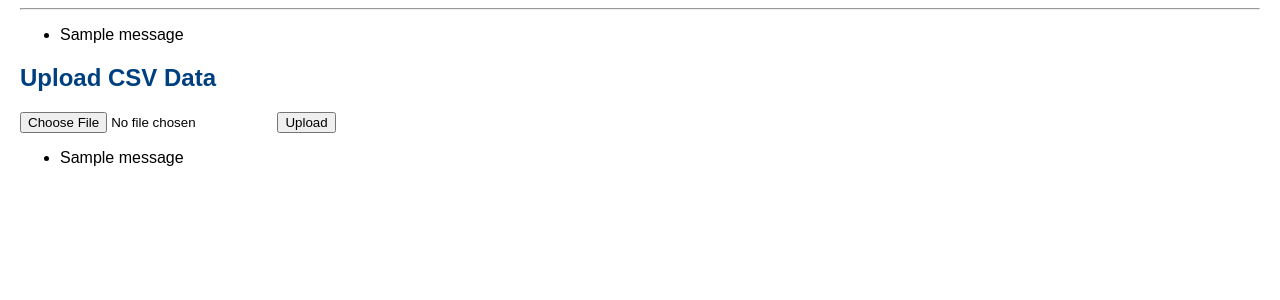
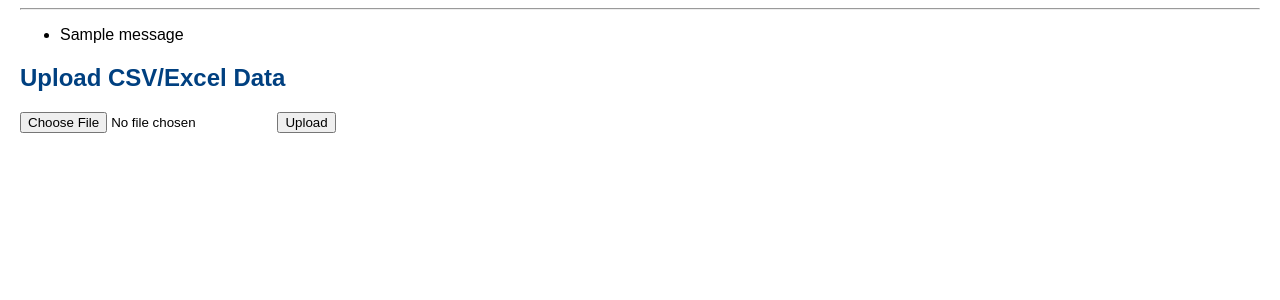
Before and after one commit to anilram4-cyber/iti-gondia-portal, a Flask app: page /upload in a window 1280 px wide. Shown: the part 38-338 px from the top of the page. Run offline with Flask 3, Linux system fonts and the light colour scheme; the visitor is signed in with stand-in values (Sample User, id 1); tables that the repository leaves empty hold one stand-in row (values such as "Sample post"); one stand-in notice (Sample message) is shown.

Commit message:
Update upload.html

```diff
--- a/templates/upload.html
+++ b/templates/upload.html
@@ -1,17 +1,8 @@
 {% extends "layout.html" %}
 {% block content %}
-<h2>Upload CSV Data</h2>
+<h2>Upload CSV/Excel Data</h2>
 <form method="post" enctype="multipart/form-data">
-  <input type="file" name="file" required>
+  <input type="file" name="file">
   <button type="submit">Upload</button>
 </form>
-{% with messages = get_flashed_messages() %}
-  {% if messages %}
-    <ul>
-      {% for message in messages %}
-        <li>{{ message }}</li>
-      {% endfor %}
-    </ul>
-  {% endif %}
-{% endwith %}
 {% endblock %}
```
